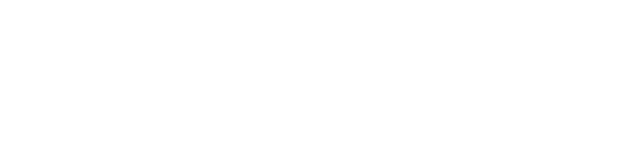
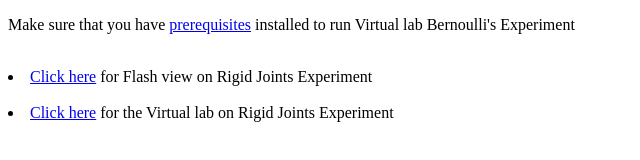
Before and after one commit to virtual-labs/exp-single-span-beams-iiith, a plain HTML site: page experiment/simulation/index.html in a window 1280 px wide. Shown: the whole page, without its empty margins (0-640 px from the left). Drawn offline with Linux system fonts and the light colour scheme.

Commit message:
Updated simulation

```diff
--- a/experiment/simulation/index.html
+++ b/experiment/simulation/index.html
@@ -5,7 +5,14 @@
     <link rel="stylesheet" href="./css/main.css">
 </head>
 <body>
-		<!-- Your code goes here-->
+  <!-- Your code goes here-->
+    <div class="content" id="experiment-article-section-4-content">
+                        <p>
+                           <p>Make sure that you have <a href="../Introduction.html">prerequisites</a> installed to run Virtual lab Bernoulli's Experiment </p><br/>
+                           <li><a href="Animation/1.Rigid Joint.html">Click here</a> for Flash view on Rigid Joints Experiment</li> <br/>
+                           <li><a href="vlab2/1.RigidJoints.html">Click here</a> for the Virtual lab on Rigid Joints Experiment</li>
+                        </p>
+                     </div>
 
 	<!-- Add JS at the bottom of HTML file -->
         <script src="./js/main.js"></script>
```
